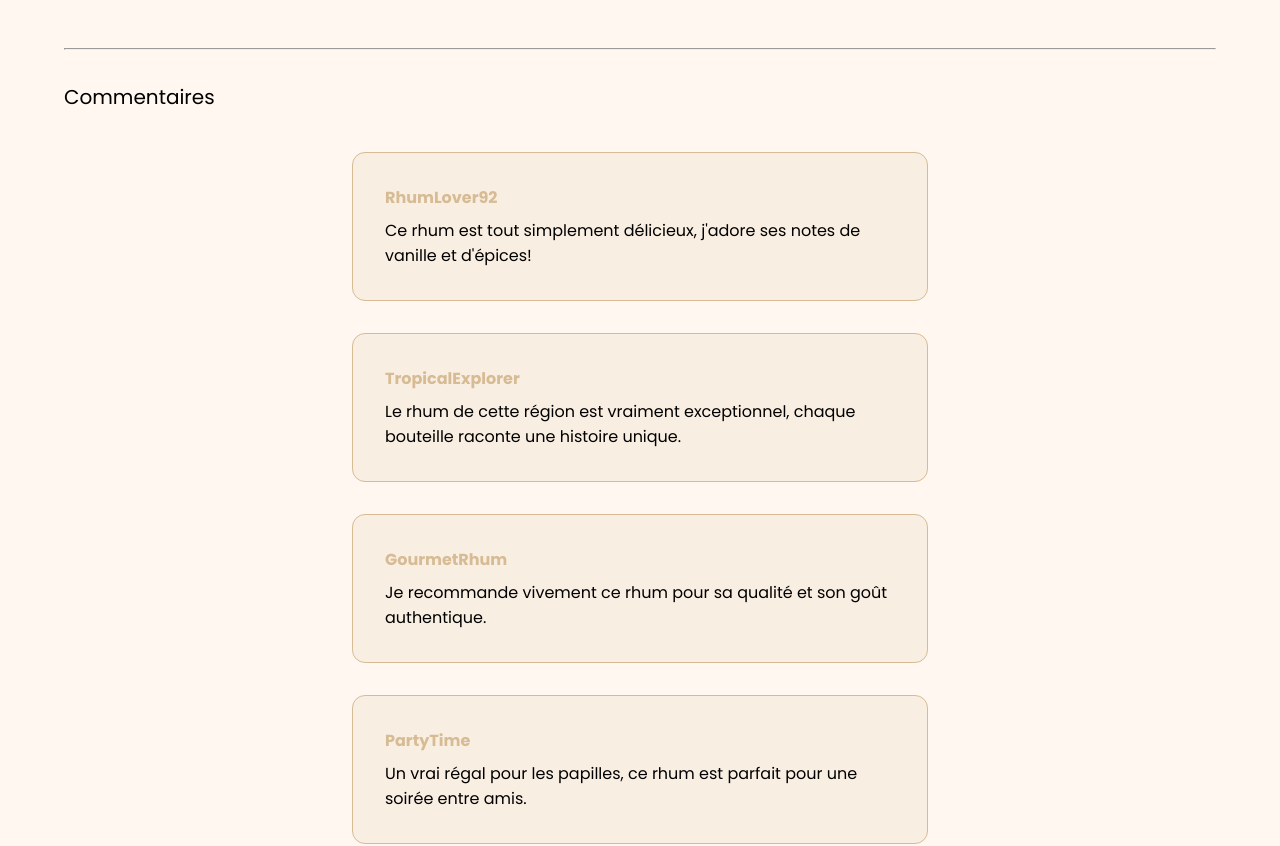
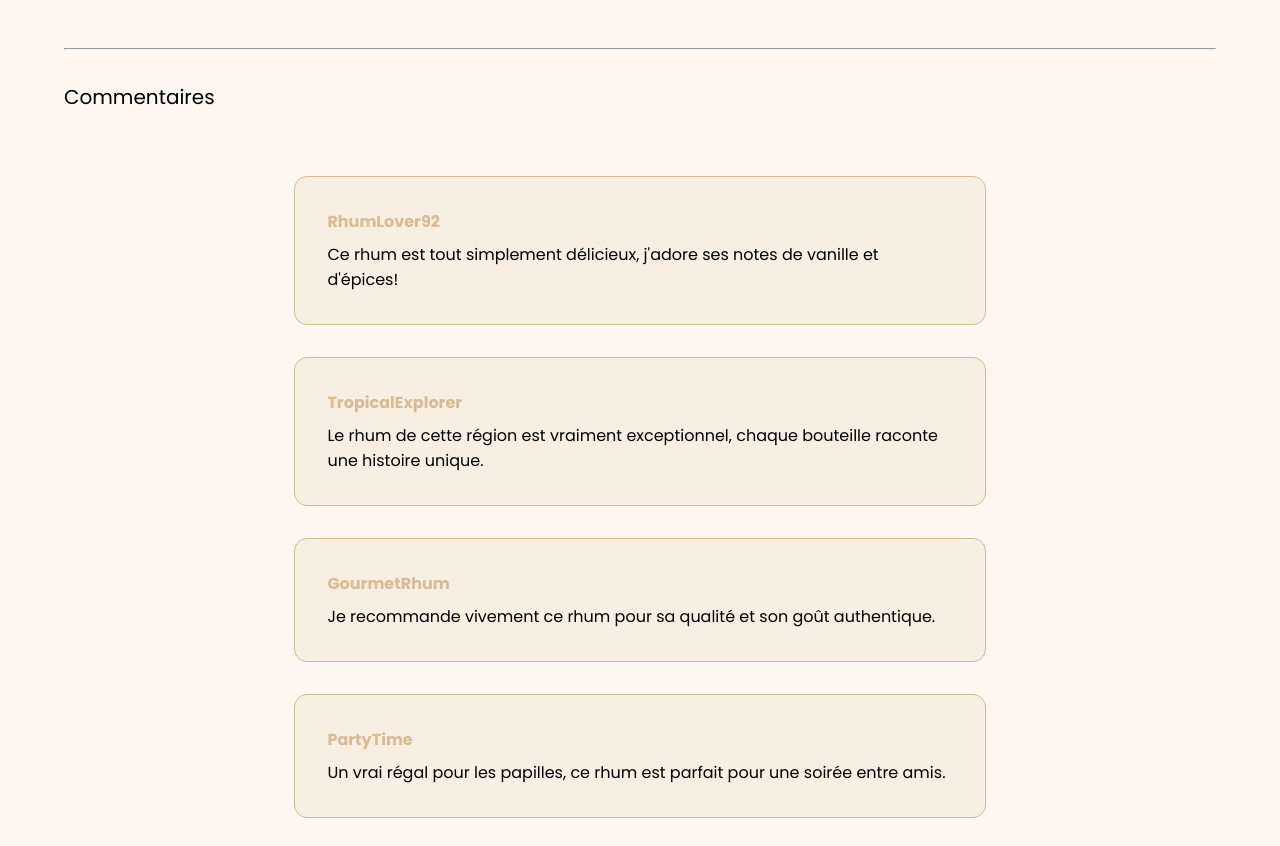
Before and after one commit to LoiseauB/rhum., a React (Vite) app: page /bottles/0 in a window 1280 px wide. Shown: the part 380-1226 px from the top of the page. Built offline with nearby package versions, Linux system fonts and the light colour scheme.

Commit message:
style: comments

```diff
--- a/src/components/Bottles/BottleCard.tsx
+++ b/src/components/Bottles/BottleCard.tsx
@@ -21,7 +21,7 @@ const BottleCard = ({ index, name, country, description }: Props) => (
       <p>{description}</p>
       <div className="flex w-full justify-end gap-2">
         <button>
-          <Heart size={20} className="favorite" />
+          <Heart size={25} className="favorite" />
         </button>
         <Button asNavLink href={'/bottle/' + index}>
           Voir les détails
--- a/src/pages/Bottles/show.tsx
+++ b/src/pages/Bottles/show.tsx
@@ -37,7 +37,7 @@ const BottleShow = () => {
         <hr className="my-4" />
         <section>
           <h2 className="text-lg m-b-3">Commentaires</h2>
-          <ul className="w-full flex flex-col items-center">
+          <ul className="w-full flex flex-col items-center py-3">
             {rumComments.map(({ pseudo, comment }, index) => (
               <li
                 key={'comm' + index}
--- a/src/sass/bottles/show.sass
+++ b/src/sass/bottles/show.sass
@@ -1,3 +1,5 @@
 .comments
   &-w
-    width: 50%
+    width: 90%
+    @include responsive($md)
+      width: 60%
```
